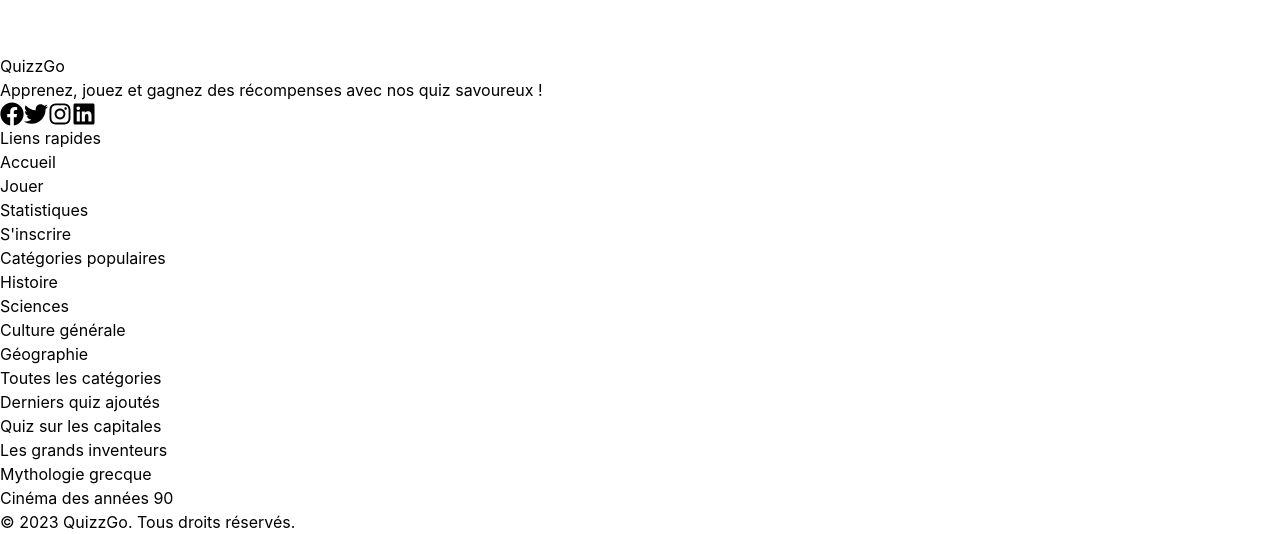
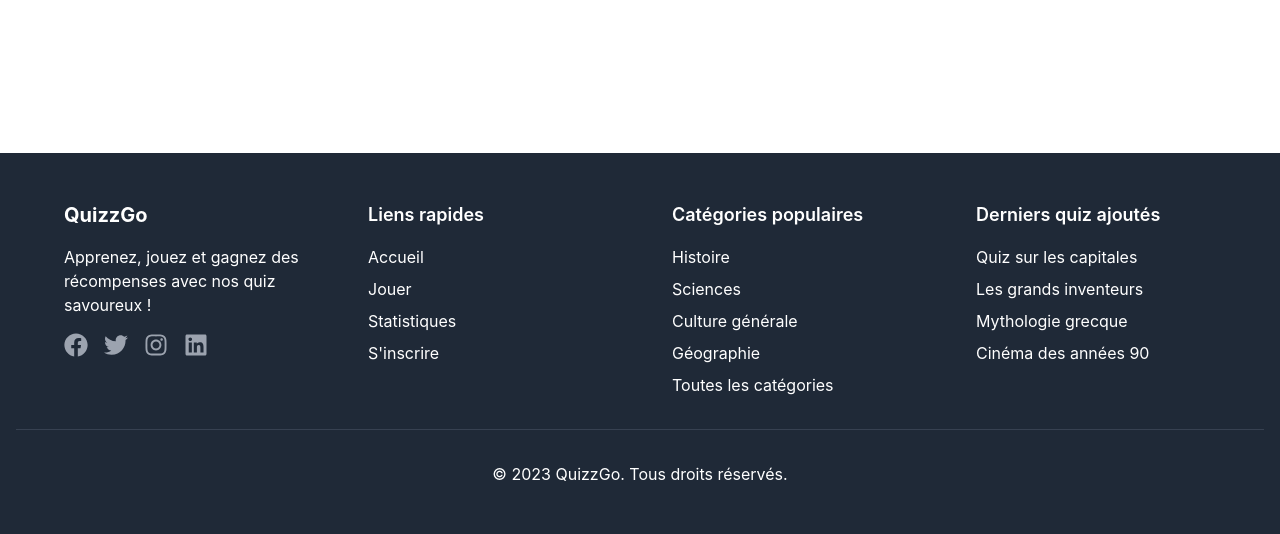
Before and after one commit to mathiascoutant/quizz, a React (Create React App) app in the folder front/: page / in a window 1280 px wide. Shown: the part 266-800 px from the top of the page. Built offline with nearby package versions, Linux system fonts and the light colour scheme; the HTML template or start-up script is replaced by a standard one.

Commit message:
:lipstick: update tailwind config to works inside jsx files

```diff
--- a/front/tailwind.config.js
+++ b/front/tailwind.config.js
@@ -1,8 +1,8 @@
 /** @type {import('tailwindcss').Config} */
 module.exports = {
-  content: ["./src/**/*.{html,js}"],
+  content: ['./src/**/*.{js,jsx,ts,tsx}'],
   theme: {
     extend: {},
   },
   plugins: [],
-}
+};
```
